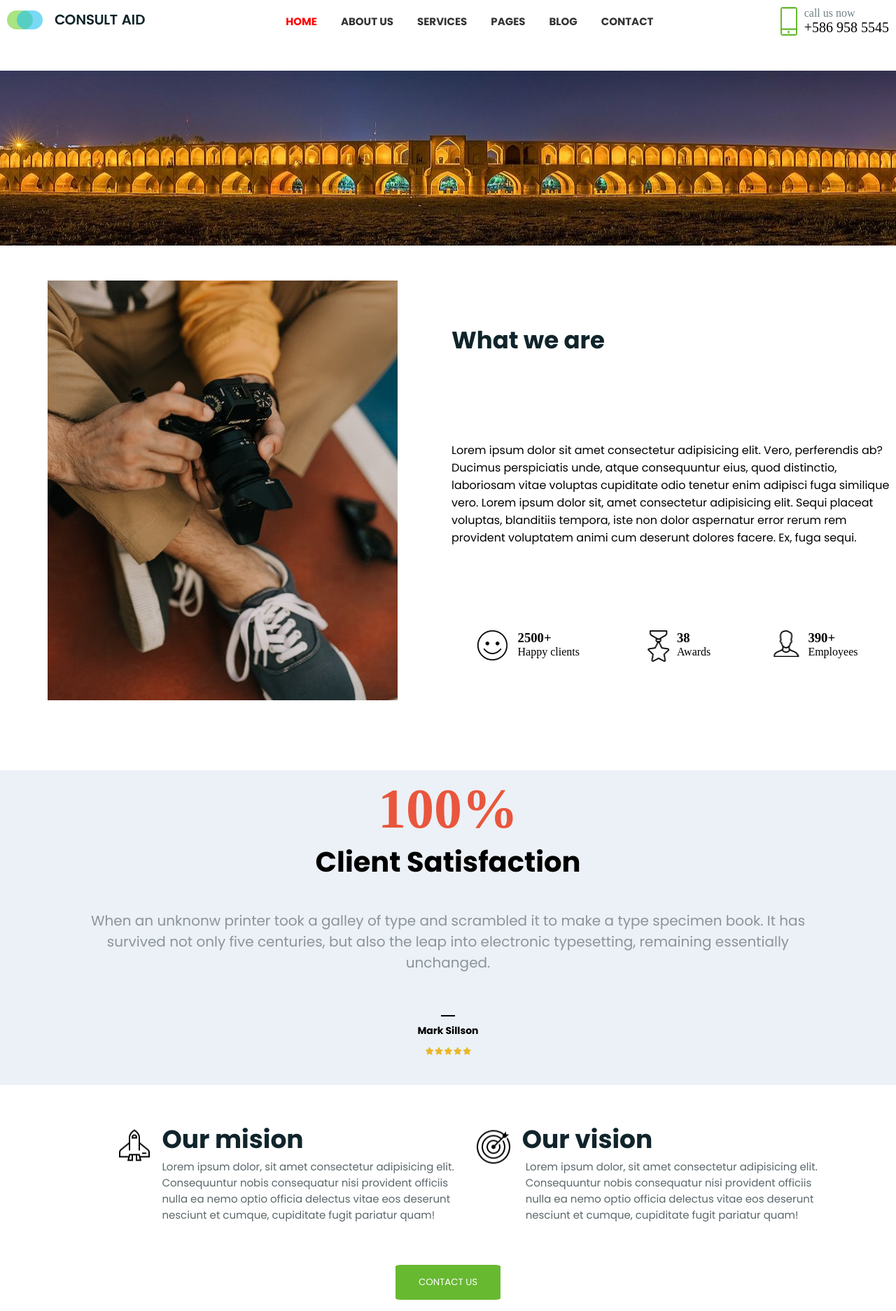
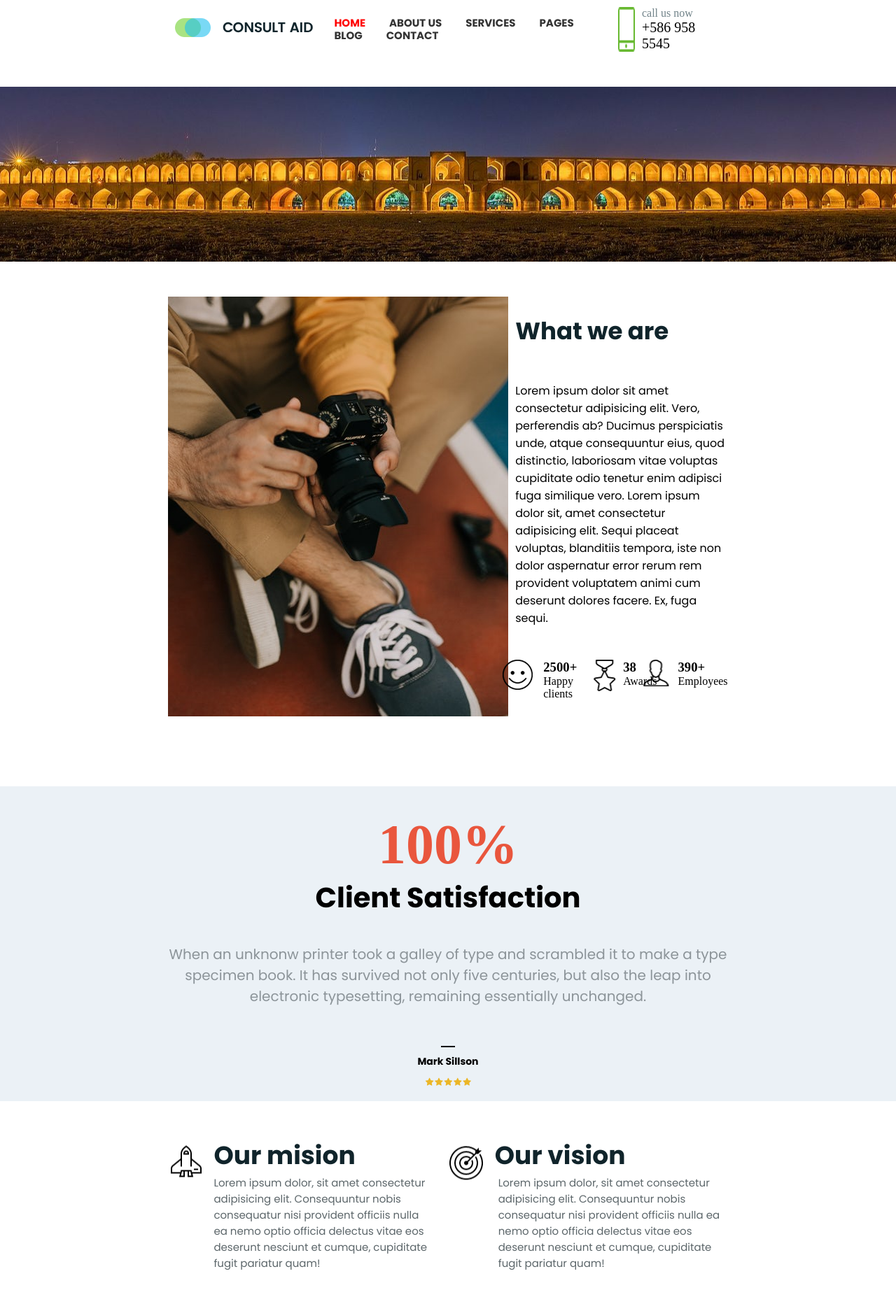
Before and after one commit to yuriibrunko/About-us, a website: page index.html in a window 1280 px wide. Shown: the top 1874 px of the page at 70% size. Drawn offline with nearby package versions, Linux system fonts and the light colour scheme.

Commit message:
size fix

```diff
--- a/css/style.scss
+++ b/css/style.scss
@@ -2,10 +2,16 @@
     box-sizing: border-box;
     margin: 0;
 }
+.fix1{
+    flex-wrap: wrap;
+    display: flex;
+    align-items: center;
+    justify-content: center;
+}
 
 header {
     margin-top: 10px;
-    width: 100%;
+    width: 62.4365%;
     display: flex;
     align-items: center;
     justify-content: space-between;
@@ -64,6 +70,12 @@ header {
         justify-content: center;
     }
 }
+.fix2{
+    flex-wrap: wrap;
+    display: flex;
+    align-items: center;
+    justify-content: center;
+}
 
 .container {
     margin-top: 50px;
@@ -74,7 +86,7 @@ header {
         background-position: center;
     }
     .contt {
-        width: 100%;
+        width: 62.4365%;
         height: 600px;
         margin-top: 50px;
         margin-bottom: 100px;
@@ -153,7 +165,25 @@ header {
     }
 }
 
+.fix3{
+    flex-wrap: wrap;
+    display: flex;
+    align-items: center;
+    justify-content: center;
+    p{
+
+    }
+    .head{
+        width: 62.4365%;
+    }
+
+}
 .satisfaction {
+    .fix3{
+        p{
+            width: 62.4365%;      //lore fix
+        }
+    }
     width: 100%;
     height: 450px;
     background: #ebf1f6;
@@ -223,13 +253,19 @@ header {
     }
 }
 
+.fix4{
+    flex-wrap: wrap;
+    display: flex;
+    align-items: center;
+    justify-content: center;
+}
 
 .mis-vis {
-    width: 80%;
+    width: 62.4365%;
     display: flex;
     justify-content: space-between;
     align-items: center;
-    margin-left: 13%;
+
     .mision {
         img {
             position: absolute;
--- a/index.html
+++ b/index.html
@@ -11,6 +11,8 @@
     <title>Document</title>
 </head>
 <body>
+
+<div class="fix1">
 <header>
     <div class="img">
         <a href="#"><img src="img/logo.png" alt=""></a>
@@ -42,10 +44,14 @@
         </div>
     </div>
 </header>
+</div>
+
+
 
 <div class="container">
     <div class="main_img"></div>
 
+    <div class="fix2">
     <div class="contt">
         <div class="image"></div>
         <div class="text">
@@ -70,11 +76,14 @@
                 </div>
         </div>
     </div>
+    </div>
 </div>
 
 
 <div class="satisfaction">
-        <div><h1>100%</h1>
+
+    <div class="fix3">
+        <div class="lorem"><h1>100%</h1>
         <h2>Client Satisfaction<h2></div>
         <p>When an unknonw printer took a galley of type and scrambled it to make a type specimen book. It has survived not only five centuries, but also the leap into electronic typesetting, remaining essentially unchanged.</p>
         <div class="author">
@@ -82,8 +91,12 @@
             <div class="name">Mark Sillson</div>
             <div class="star"><img src="img/icon_rating.png" alt=""></div>
         </div>
+    </div>
+
 </div>
 
+
+<div class="fix4">
 <div class="mis-vis">
         <div class="mision">
             <img src="img/icon_mission.png" alt="">
@@ -96,6 +109,7 @@
             <p>Lorem ipsum dolor, sit amet consectetur adipisicing elit. Consequuntur nobis consequatur nisi provident officiis nulla ea nemo optio officia delectus vitae eos deserunt nesciunt et cumque, cupiditate fugit pariatur quam!</p>
         </div>
     </div>
+</div>
     <div class="but"><a href="#"><button>contact us</button></a></div>
     <div class="line"><div></div></div>
 
```
Also changed, not shown: css/style.css, 1 other file.
